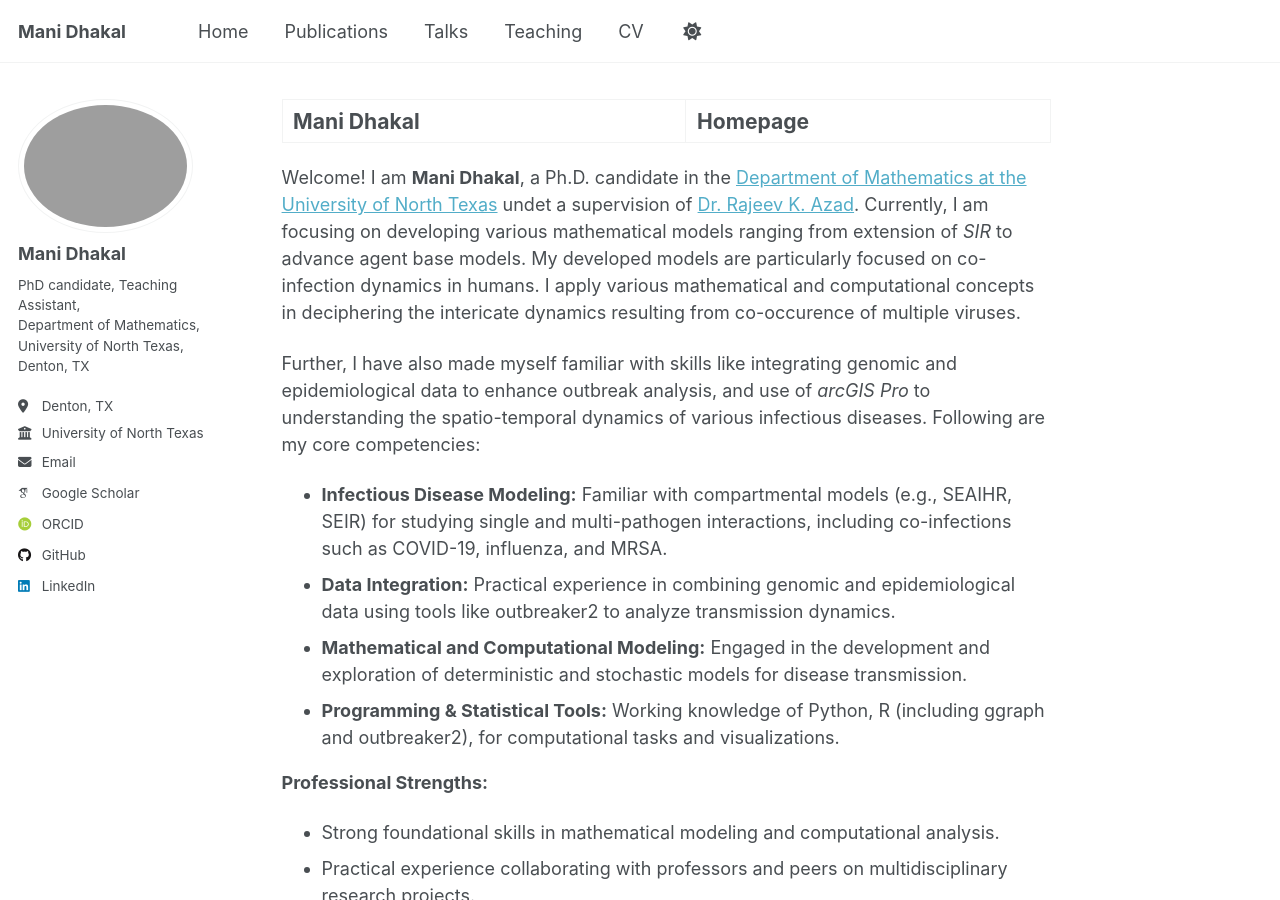
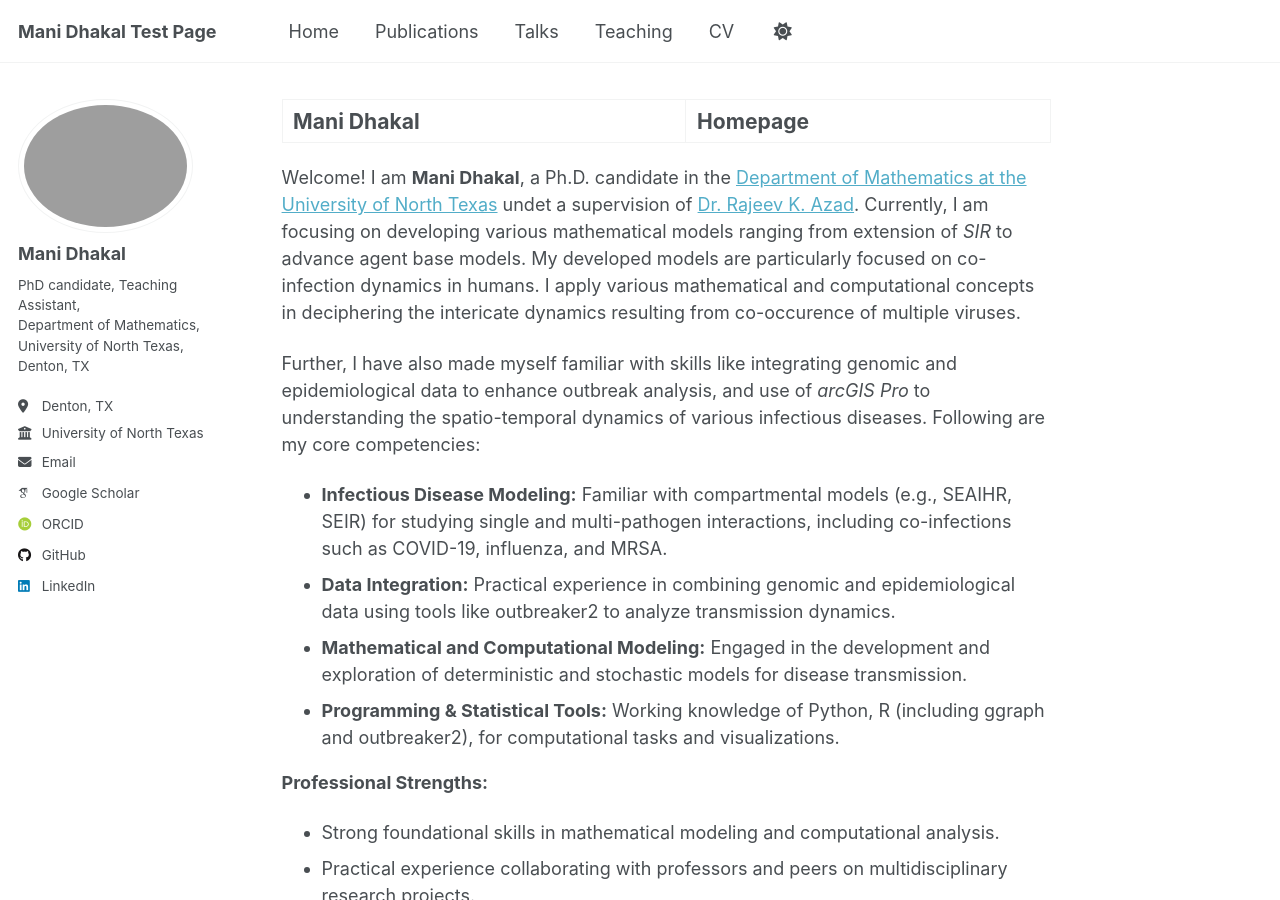
Before and after one commit to ManiDhakal/ManiDhakal.github.io, a Jekyll site: the page built from _pages/about.md, in a window 1280 px wide and 900 px high. Built offline with Jekyll 4.4.1, drawn with Linux system fonts in a browser that asks for light colours; some web fonts are replaced; a script that is not in the unit is left out.

Commit message:
Update _config.yml

```diff
--- a/_config.yml
+++ b/_config.yml
@@ -9,7 +9,7 @@
 # Basic Site Settings
 locale                   : "en-US"
 site_theme               : "default" # Currently available options are "default", "air"
-title                    : "Mani Dhakal"
+title                    : "Mani Dhakal Test Page"
 title_separator          : "-"
 name                     : &name "Your Name"
 description              : Teaching Assistant at Department of Mathematics, University of North Texas, Denton TX   # Update this with a general description of your site, this is the default if not overridden by a page
```
